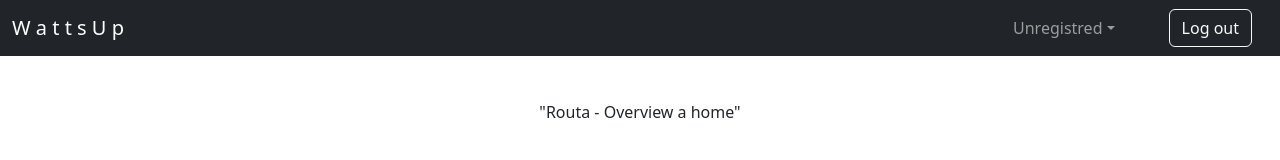
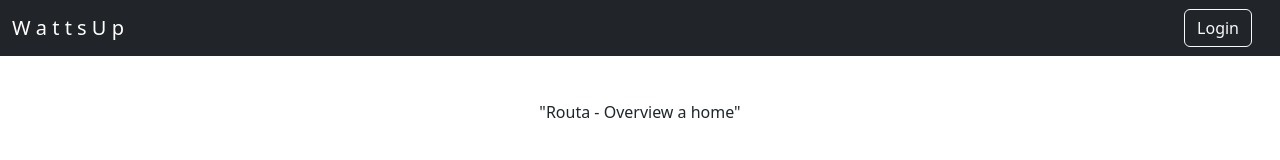
Before and after one commit to matejkrsek/uu_wattsUp_FE_test, a React (Create React App) app: page / in a window 1280 px wide. Shown: the top 160 px of the page. Built offline with nearby package versions, Linux system fonts and the light colour scheme.

Commit message:
Add files via upload

```diff
--- a/src/App.js
+++ b/src/App.js
@@ -1,23 +1,30 @@
-import "./App.css";
-import React, { useContext } from "react";
-import { Outlet, useNavigate } from "react-router-dom";
-import "bootstrap/dist/css/bootstrap.min.css";
+import './App.css';
+import React, { useState, useContext } from "react";
+import { Outlet, useNavigate } from 'react-router-dom';
+import 'bootstrap/dist/css/bootstrap.min.css';
 import Navbar from "react-bootstrap/Navbar";
 import Nav from "react-bootstrap/Nav";
-import { NavDropdown, Button } from "react-bootstrap";
+import { Button } from "react-bootstrap";
 import Container from "react-bootstrap/Container";
 import Offcanvas from "react-bootstrap/Offcanvas";
-import Icon from "@mdi/react";
+import Icon from '@mdi/react'
 
 function App() {
   const navigate = useNavigate();
+  const [user, setUser] = useState(null);
+
+  const handleLogin = () => {
+    navigate('/login')
+  };
+
   const handleLogout = () => {
-    // changeUser(null)
-    navigate("/login");
+    setUser(null);
+    navigate('/');
   };
 
   return (
     <div className={`App`}>
+
       <Navbar
         fixed="top"
         expand={"sm"}
@@ -26,8 +33,9 @@ function App() {
         variant="dark"
       >
         <Container fluid>
-          <Navbar.Brand> W a t t s U p </Navbar.Brand>
-          <Navbar.Toggle aria-controls={`offcanvasNavbar-expand-sm`} />
+          <Navbar.Brand onClick={() => navigate('/')} style={{ cursor: 'pointer' }}>
+            W a t t s  U p
+          </Navbar.Brand>          <Navbar.Toggle aria-controls={`offcanvasNavbar-expand-sm`} />
           <Navbar.Offcanvas id={`offcanvasNavbar-expand-sm`}>
             <Offcanvas.Header closeButton>
               <Offcanvas.Title id={`offcanvasNavbarLabel-expand-sm`}>
@@ -36,23 +44,18 @@ function App() {
             </Offcanvas.Header>
             <Offcanvas.Body>
               <Nav className="justify-content-end flex-grow-1 pe-3 d-flex align-items-center">
-                <NavDropdown
-                  title={"Unregistred"}
-                  id={"nav-dropdown-dark"}
-                  menuVariant={"dark"}
-                >
-                  <NavDropdown.Item>Admin</NavDropdown.Item>
-                  <NavDropdown.Item>User</NavDropdown.Item>
-                </NavDropdown>
-                <span className="me-3"></span>
+
+
+                <span className='me-3'></span>
 
                 <Button
                   variant={"outline-light"}
                   style={{ marginLeft: "30px" }}
-                  onClick={() => handleLogout()}
+                  onClick={user ? handleLogout : handleLogin}
                 >
-                  Log out
+                  {user ? "Logout" : "Login"}
                 </Button>
+
               </Nav>
             </Offcanvas.Body>
           </Navbar.Offcanvas>
```
